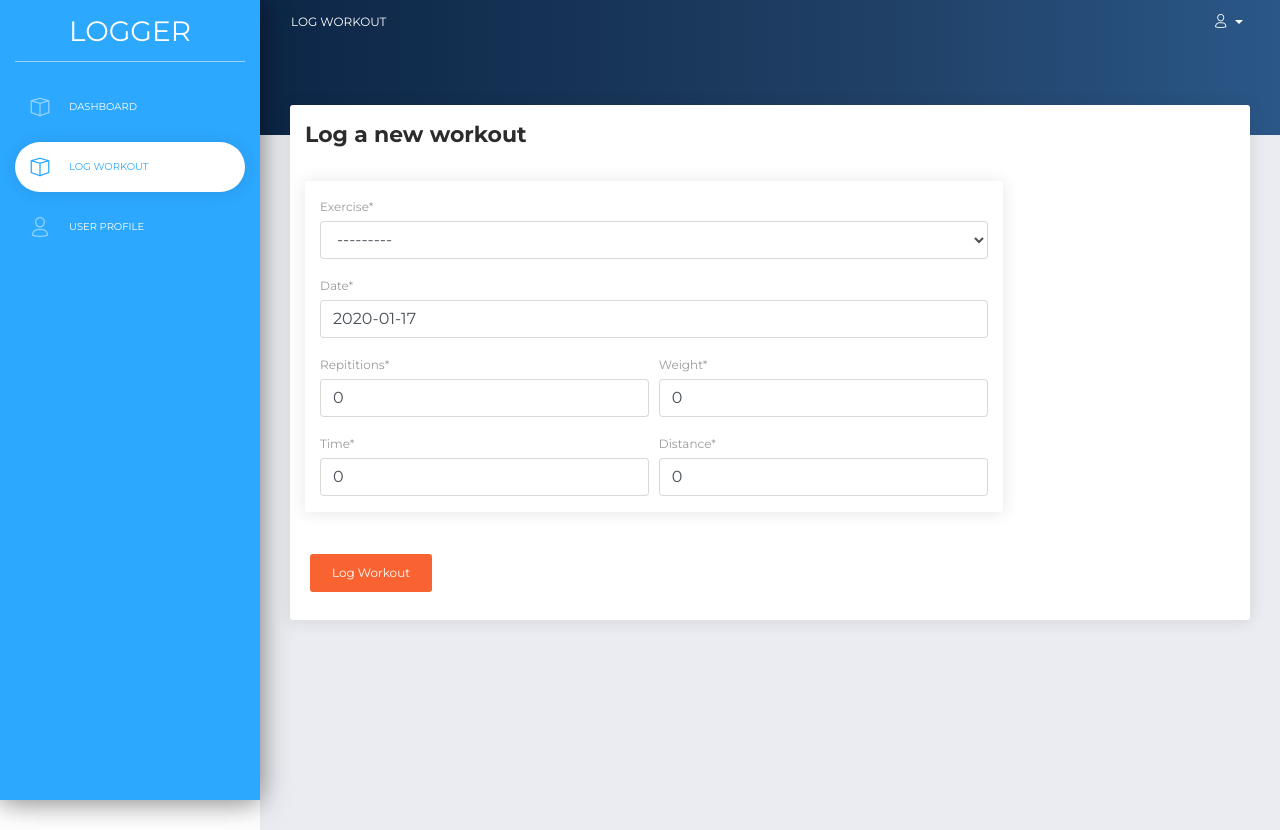
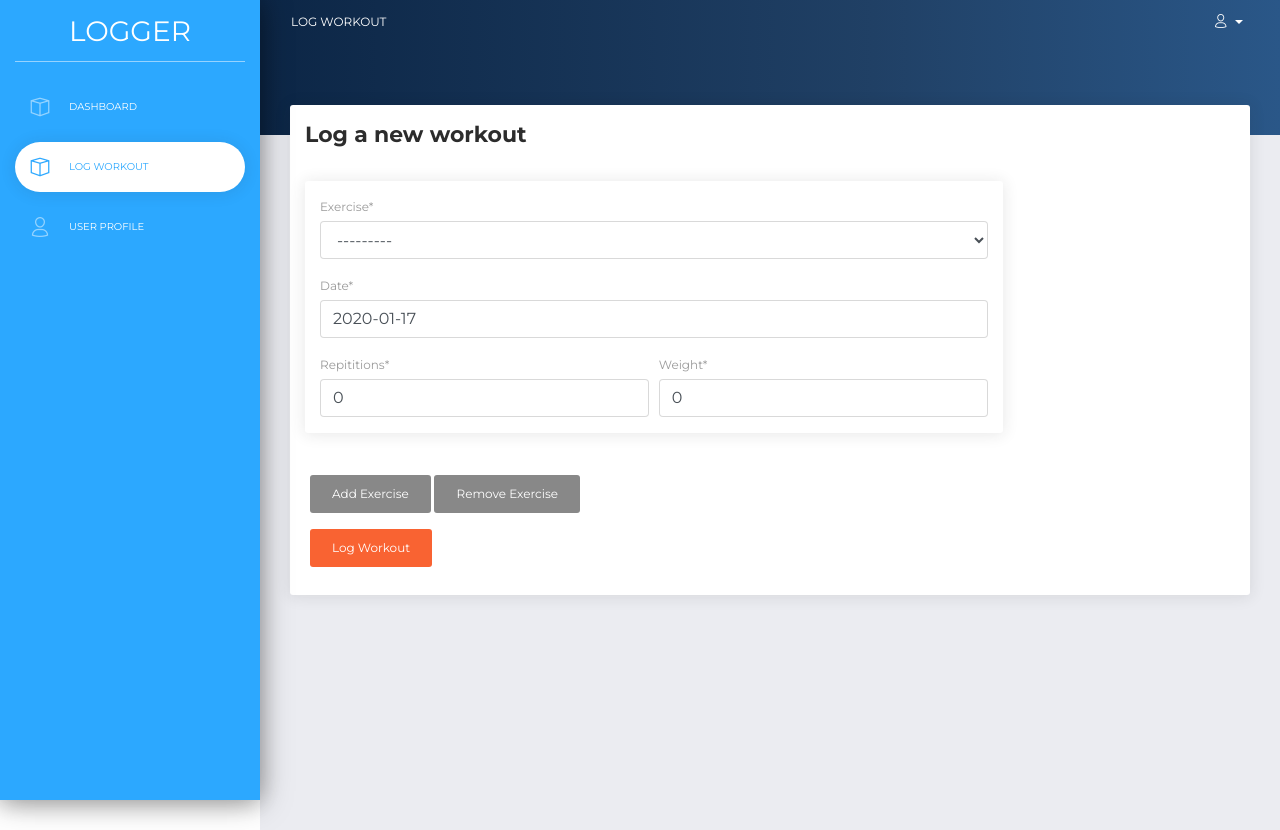
Before and after one commit to Calvin-T/Workout-Logger, a Django app: page /log-workout/ in a window 1280 px wide. Run offline with Django 3.2, Linux system fonts and the light colour scheme; data comes from the database, SQL or seed files in the repository; some libraries are stand-ins or nearby versions.

Commit message:
Dynamic Log Workout

```diff
--- a/workoutlogger/logger/forms.py
+++ b/workoutlogger/logger/forms.py
@@ -1,4 +1,5 @@
 from django import forms
+from django.forms import formset_factory
 from logger.models import User_Exercise, Exercise
 from datetime import date
 
@@ -11,3 +12,5 @@ class WorkoutLogForm(forms.Form):
     weight = forms.FloatField(label='Weight', initial=0)
     time = forms.IntegerField(label='Time', initial=0)
     distance = forms.FloatField(label='Distance', initial=0)
+
+WorkoutLogFormset = formset_factory(WorkoutLogForm)
--- a/workoutlogger/logger/models.py
+++ b/workoutlogger/logger/models.py
@@ -20,5 +20,5 @@ class User_Exercise(models.Model):
     workout_session = models.ForeignKey(WorkoutSession, on_delete=models.CASCADE, default=None)
     repititions = models.IntegerField(null = True, blank=True)
     weight = models.IntegerField(null = True, blank=True)
-    time = models.IntegerField(null = True, blank=True)
-    distance = models.IntegerField(null = True, blank=True)
+    #time = models.IntegerField(null = True, blank=True)
+    #distance = models.IntegerField(null = True, blank=True)
--- a/workoutlogger/logger/templates/logger/log_workout.html
+++ b/workoutlogger/logger/templates/logger/log_workout.html
@@ -6,15 +6,37 @@
 
 
 {% block content %}
+<script src="https://ajax.googleapis.com/ajax/libs/jquery/3.4.1/jquery.min.js"></script>
+<script>
+  $(document).ready(function() {
+
+    $("#add_exercise").on("click", function () {
+
+
+      var g = '$("#card1").html()';
+      var n = $('<div id="card2" class="card w-75"></div>');
+      n.html(g);
+      $(".card-body").append(n);
+
+    });
+
+    $("#remove_exercise").on("click", function() {
+      //$("#remove_exercise").closest("div.card w-75").remove();
+      $('div.card-body').children().last().remove();
+    });
+  });
+</script>
 
 <form class="form-logworkout" method="POST">
-  {% csrf_token %}
   <div class="card">
     <div class="card-header">
 
       <h5 class="title">Log a new workout</h5>
 
     </div>
+    {% csrf_token %}
+    {{ formset.management_form }}
+    {% for form in formset %}
 
       <div class="card-body">
         <div id='card1' class="card w-75">
@@ -33,18 +55,16 @@
                 {{ form.weight|as_crispy_field }}
               </div>
             </div>
-            <div class="form-row">
-              <div class="form-group col-md-6 mb-0">
-                {{ form.time|as_crispy_field }}
-              </div>
-              <div class="form-group col-md-6 mb-0">
-                {{ form.distance|as_crispy_field }}
-              </div>
-            </div>
+
           </div>
         </div>
       </div>
+    {% endfor %}
       <div class="card-footer"
+        <p>
+          <button type="button" class="btn btn-outline-primary" id="add_exercise">Add Exercise</button>
+          <button type="button" class="btn btn-outline-danger" id="remove_exercise">Remove Exercise</button>
+        </p>
         <p>
           <button class="btn btn-primary" type="submit">Log Workout</button>
         </p>
--- a/workoutlogger/logger/views.py
+++ b/workoutlogger/logger/views.py
@@ -1,7 +1,8 @@
 from django.shortcuts import render, redirect
 from django.http import HttpResponse
-from .forms import WorkoutLogForm
+from .forms import WorkoutLogForm, WorkoutLogFormset
 from .models import Exercise, WorkoutSession, User_Exercise, Category
+from django.forms import formset_factory
 
 
 
@@ -22,26 +23,19 @@ def dashboard(request):
 def log_workout(request):
 
     if request.method == 'POST':
-        form = WorkoutLogForm(request.POST)
-        if form.is_valid():
-            #category = Category.objects.all().filter(category="Chest")
-            exercise = Exercise.objects.all().filter(name=form.cleaned_data.get('exercise')).first()
-            print(exercise.name)
-            workout_session = WorkoutSession(user=request.user, date=form.cleaned_data.get('date'))
-            workout_session.save()
-            user_exercise = User_Exercise(
-                exercise=exercise,
-                workout_session=workout_session,
-                repititions=form.cleaned_data.get('repititions'),
-                weight=form.cleaned_data.get('weight'),
-                time=form.cleaned_data.get('time'),
-                distance=form.cleaned_data.get('distance')
-            )
-            user_exercise.save()
-    form = WorkoutLogForm()
-    return render(request, "logger/log_workout.html", {'active_page': 'Log Workout', 'form': form})
+        formset = WorkoutLogFormset(request.POST)
+        if formset.is_valid():
 
-def workout_log(request):
+            for form in formset():
+                exercise = Exercise.objects.all().filter(name=form.cleaned_data.get('exercise')).first()
+                workout_session = WorkoutSession(user=request.user, date=form.cleaned_data.get('date'))
 
-    queryset = User_Exercise.objects.all()
-    return render(request, "logger/workout_log.html", {'queryset': queryset})
+                user_exercise = User_Exercise(
+                    exercise=exercise,
+                    workout_session=workout_session,
+                    repititions=form.cleaned_data.get('repititions'),
+                    weight=form.cleaned_data.get('weight'),
+                )
+                user_exercise.save()
+    formset = WorkoutLogFormset()
+    return render(request, "logger/log_workout.html", {'active_page': 'Log Workout', 'formset': formset})
```
